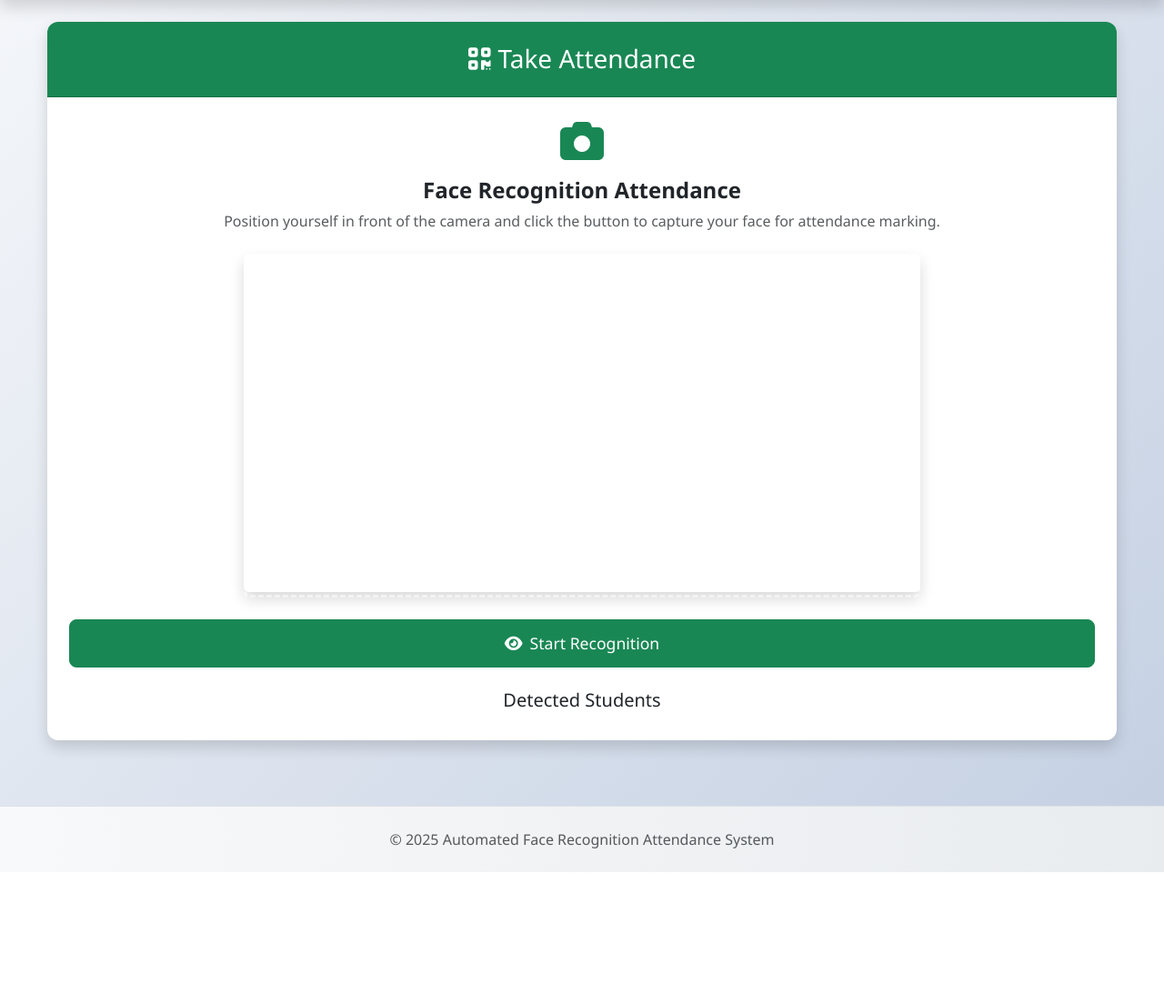
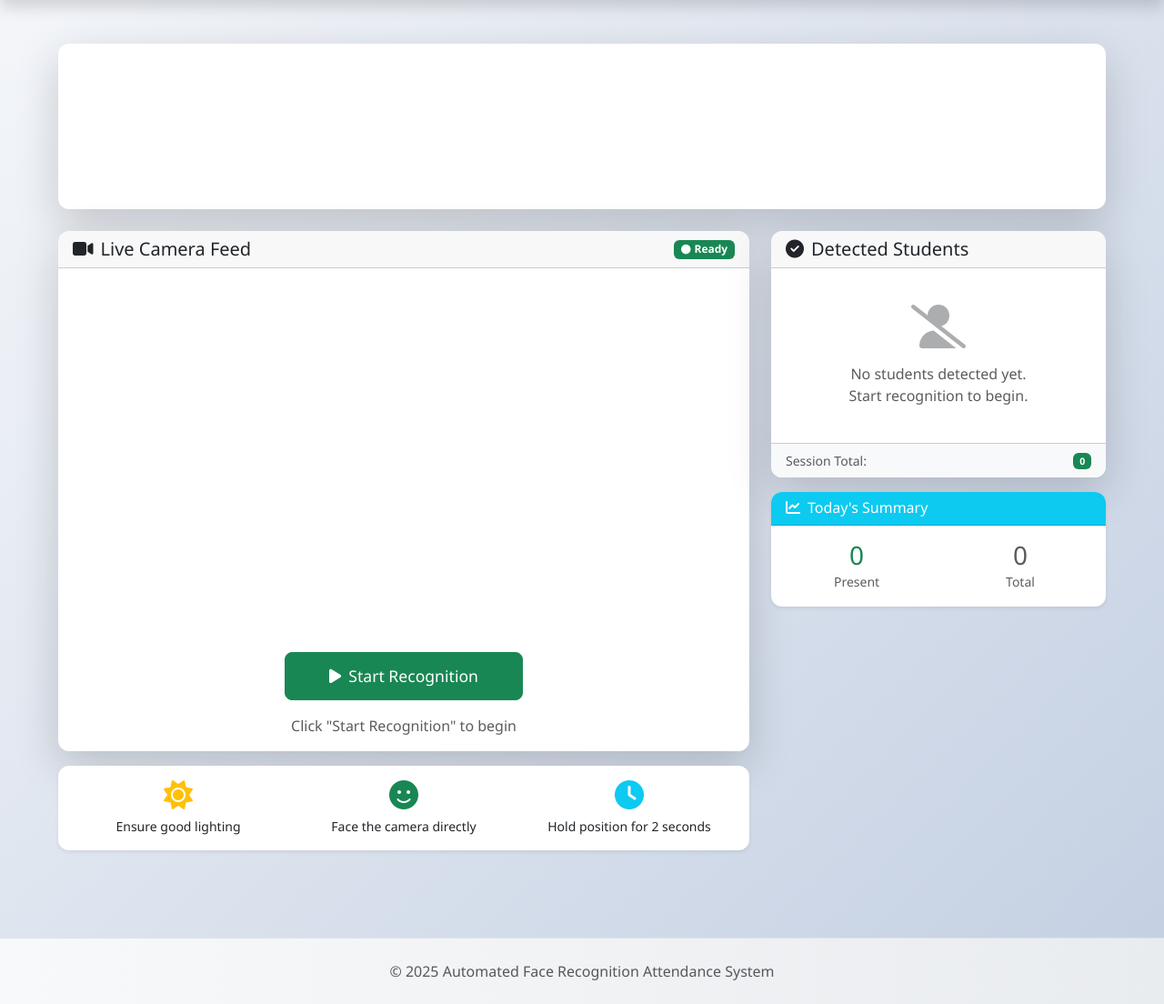
Before and after one commit to Chaitanya8464/Face-Attendance, a Flask app: page /attendance in a window 1280 px wide. Shown: the part 62-1166 px from the top of the page at 91% size. Before the commit the page ends 1021 px from the top, so only its background shows below. Run offline with Flask 3, Linux system fonts and the light colour scheme; some libraries are stand-ins or nearby versions.

Commit message:
Updated: Attandance page has been updated

```diff
--- a/templates/attendance.html
+++ b/templates/attendance.html
@@ -1,57 +1,133 @@
 {% extends 'base.html' %}
+
+{% block title %}Mark Attendance - Face Attendance{% endblock %}
+
 {% block content %}
+<div class="container py-4">
   <div class="row justify-content-center">
     <div class="col-12">
-    <div class="card shadow border-0">
-      <div class="card-header bg-success text-white text-center py-4">
-        <h3 class="mb-0"><i class="fas fa-qrcode me-2"></i>Take Attendance</h3>
+      <!-- Header Card -->
+      <div class="card shadow-lg border-0 mb-4 animated">
+        <div class="card-body text-center p-4" style="background: var(--success-gradient); color: white;">
+          <i class="fas fa-camera fa-3x mb-3"></i>
+          <h2 class="fw-bold mb-2">Mark Attendance</h2>
+          <p class="mb-0 opacity-75">Position your face in front of the camera for automatic attendance marking</p>
         </div>
-      <div class="card-body p-4 text-center">
-        <div class="mb-4">
-          <i class="fas fa-camera fa-3x text-success mb-3"></i>
-          <h4 class="fw-bold">Face Recognition Attendance</h4>
-          <p class="text-muted">
-            Position yourself in front of the camera and click the button to capture your face for attendance marking.
-          </p>
       </div>
 
-        <div class="row">
-          <div class="col-lg-8 mx-auto">
-            <div class="position-relative mb-4">
-              <video id="attendanceVideo" autoplay playsinline class="w-100 rounded shadow" style="max-height: 400px;"></video>
-              <div class="camera-overlay position-absolute top-0 start-0 w-100 h-100 rounded" style="border: 3px dashed rgba(255,255,255,0.5);"></div>
+      <div class="row g-4">
+        <!-- Camera Section -->
+        <div class="col-lg-8">
+          <div class="card shadow-lg border-0 animated">
+            <div class="card-header d-flex justify-content-between align-items-center">
+              <h5 class="mb-0"><i class="fas fa-video me-2"></i>Live Camera Feed</h5>
+              <span class="badge bg-success" id="camera-status">
+                <i class="fas fa-circle me-1 small"></i>Ready
+              </span>
+            </div>
+
+            <div class="card-body p-0">
+              <div class="video-container position-relative">
+                <video id="attendanceVideo" autoplay playsinline class="w-100" style="min-height: 400px;"></video>
+                <div class="camera-frame"></div>
+
+                <!-- Scanning animation overlay -->
+                <div id="scan-overlay" class="position-absolute top-0 start-0 w-100 h-100 d-none">
+                  <div style="
+                    position: absolute;
+                    width: 100%;
+                    height: 3px;
+                    background: linear-gradient(90deg, transparent, #38ef7d, transparent);
+                    animation: scan 2s linear infinite;
+                    box-shadow: 0 0 10px #38ef7d;
+                  "></div>
+                </div>
+              </div>
+
+              <div class="card-body">
+                <div class="d-grid gap-2 d-md-flex justify-content-md-center">
+                  <button id="startAttendance" class="btn btn-success btn-lg px-5">
+                    <i class="fas fa-play me-2"></i>Start Recognition
+                  </button>
+                  <button id="stopAttendance" class="btn btn-danger btn-lg px-5 d-none">
+                    <i class="fas fa-stop me-2"></i>Stop Recognition
+                  </button>
+                </div>
+
+                <div class="text-center mt-3">
+                  <div id="status-indicator" class="spinner-border text-success d-none" role="status">
+                    <span class="visually-hidden">Loading...</span>
+                  </div>
+                  <p id="status-text" class="text-muted mt-2 mb-0">Click "Start Recognition" to begin</p>
+                </div>
               </div>
             </div>
           </div>
 
-        <div class="d-grid gap-3 mb-4">
-          <button id="startAttendance" class="btn btn-success btn-lg">
-            <i class="fas fa-eye me-2"></i>Start Recognition
-          </button>
-          <button id="stopAttendance" class="btn btn-danger btn-lg d-none">
-            <i class="fas fa-stop me-2"></i>Stop Recognition
-          </button>
+          <!-- Info Card -->
+          <div class="card mt-3 border-0 shadow-sm animated">
+            <div class="card-body p-3">
+              <div class="row g-3">
+                <div class="col-md-4 text-center">
+                  <i class="fas fa-sun text-warning fa-2x mb-2"></i>
+                  <p class="small mb-0">Ensure good lighting</p>
                 </div>
-
-        <div id="attendanceResult" class="mt-4">
-          <div class="alert alert-info d-none" role="alert">
-            <i class="fas fa-spinner fa-spin me-2"></i>Processing...
+                <div class="col-md-4 text-center">
+                  <i class="fas fa-face-smile text-success fa-2x mb-2"></i>
+                  <p class="small mb-0">Face the camera directly</p>
                 </div>
-          <div class="alert alert-success d-none" role="alert">
-            <i class="fas fa-check-circle me-2"></i>Attendance marked successfully!
+                <div class="col-md-4 text-center">
+                  <i class="fas fa-clock text-info fa-2x mb-2"></i>
+                  <p class="small mb-0">Hold position for 2 seconds</p>
                 </div>
-          <div class="alert alert-warning d-none" role="alert">
-            <i class="fas fa-exclamation-triangle me-2"></i>No students recognized
               </div>
-          <div class="alert alert-danger d-none" role="alert">
-            <i class="fas fa-exclamation-circle me-2"></i>Error occurred
+            </div>
           </div>
         </div>
 
-        <div id="detectedStudents" class="mt-4">
-          <h5>Detected Students</h5>
-          <div class="list-group" id="studentList">
+        <!-- Results Section -->
+        <div class="col-lg-4">
+          <div class="card shadow-lg border-0 animated" style="animation-delay: 0.1s;">
+            <div class="card-header">
+              <h5 class="mb-0"><i class="fas fa-check-circle me-2"></i>Detected Students</h5>
+            </div>
+
+            <div class="card-body">
+              <div class="text-center py-4" id="no-results">
+                <i class="fas fa-user-slash fa-3x text-muted mb-3 opacity-50"></i>
+                <p class="text-muted mb-0">No students detected yet.<br>Start recognition to begin.</p>
+              </div>
+
+              <div id="detected-list" class="list-group list-group-flush">
                 <!-- Detected students will appear here -->
+              </div>
+            </div>
+
+            <div class="card-footer bg-light">
+              <div class="d-flex justify-content-between align-items-center small">
+                <span class="text-muted">Session Total:</span>
+                <span class="badge bg-success" id="session-count">0</span>
+              </div>
+            </div>
+          </div>
+
+          <!-- Today's Stats -->
+          <div class="card mt-3 border-0 shadow-sm animated" style="animation-delay: 0.2s;">
+            <div class="card-header bg-info text-white">
+              <h6 class="mb-0"><i class="fas fa-chart-line me-2"></i>Today's Summary</h6>
+            </div>
+            <div class="card-body">
+              <div class="row text-center">
+                <div class="col-6">
+                  <h3 class="text-success mb-0" id="today-present">0</h3>
+                  <small class="text-muted">Present</small>
+                </div>
+                <div class="col-6">
+                  <h3 class="text-muted mb-0" id="today-total">0</h3>
+                  <small class="text-muted">Total</small>
+                </div>
+              </div>
+            </div>
           </div>
         </div>
       </div>
@@ -59,168 +135,169 @@
   </div>
 </div>
 
+<style>
+@keyframes scan {
+  0% { top: 0%; }
+  100% { top: 100%; }
+}
+</style>
+{% endblock %}
+
+{% block extra_scripts %}
 <script>
   let video = document.getElementById('attendanceVideo');
   let stream = null;
   let recognitionInterval = null;
+  let detectedStudents = new Set();
+  let sessionCount = 0;
 
-  // Initialize camera for attendance
-  async function initAttendanceCamera() {
+  // Initialize camera
+  async function initCamera() {
     try {
-      stream = await navigator.mediaDevices.getUserMedia({video: true});
+      stream = await navigator.mediaDevices.getUserMedia({
+        video: {
+          width: { ideal: 1280 },
+          height: { ideal: 720 },
+          facingMode: 'user'
+        }
+      });
       video.srcObject = stream;
-      showNotification('Camera connected successfully!', 'success');
+      document.getElementById('camera-status').innerHTML = '<i class="fas fa-circle me-1 small"></i>Active';
+      document.getElementById('camera-status').classList.remove('bg-success');
+      document.getElementById('camera-status').classList.add('bg-info');
     } catch (err) {
-      console.error('Camera init failed', err);
-      showNotification('Could not access camera. Please allow camera permission or try a different browser.', 'error');
+      console.error('Camera error:', err);
+      showNotification('Camera access denied. Please allow permission.', 'error');
+      document.getElementById('camera-status').innerHTML = '<i class="fas fa-exclamation-triangle me-1 small"></i>Error';
+      document.getElementById('camera-status').classList.remove('bg-success');
+      document.getElementById('camera-status').classList.add('bg-danger');
     }
   }
 
-  // Start face recognition
-  document.getElementById('startAttendance').onclick = async () => {
-    // Show stop button and hide start button
-    document.getElementById('startAttendance').classList.add('d-none');
+  // Start recognition
+  document.getElementById('startAttendance').onclick = async function() {
+    this.classList.add('d-none');
     document.getElementById('stopAttendance').classList.remove('d-none');
+    document.getElementById('scan-overlay').classList.remove('d-none');
+    document.getElementById('status-text').textContent = 'Scanning for faces...';
+    document.getElementById('status-indicator').classList.remove('d-none');
 
-    // Start recognition every 2 seconds
-    recognitionInterval = setInterval(async () => {
-      const processingAlert = document.querySelector('.alert-info');
-      const successAlert = document.querySelector('.alert-success');
-      const warningAlert = document.querySelector('.alert-warning');
-      const dangerAlert = document.querySelector('.alert-danger');
-      const resultDiv = document.getElementById('attendanceResult');
-      const studentList = document.getElementById('studentList');
+    // Recognize every 2 seconds
+    recognitionInterval = setInterval(performRecognition, 2000);
 
-      // Reset alerts
-      processingAlert.classList.add('d-none');
-      successAlert.classList.add('d-none');
-      warningAlert.classList.add('d-none');
-      dangerAlert.classList.add('d-none');
-
-      // Show processing
-      processingAlert.classList.remove('d-none');
-
-      try {
-        // Capture frame from video
-        const canvas = document.createElement('canvas');
-        canvas.width = video.videoWidth || 640;
-        canvas.height = video.videoHeight || 480;
-        canvas.getContext('2d').drawImage(video, 0, 0, canvas.width, canvas.height);
-        const dataUrl = canvas.toDataURL('image/jpeg');
-
-        // Send to server for recognition
-        const res = await fetch('/api/recognize_attendance', {
-          method: 'POST',
-          headers: {'Content-Type': 'application/json'},
-          body: JSON.stringify({image: dataUrl})
-        });
-
-        const data = await res.json();
-
-        processingAlert.classList.add('d-none');
-
-        if(data.error) {
-          dangerAlert.classList.remove('d-none');
-          dangerAlert.querySelector('.fa-exclamation-circle').nextSibling.textContent = ` ${data.error}`;
-          return;
-        }
-
-        if(!data.recognized || data.recognized.length === 0) {
-          // No students recognized, but not an error
-          if (!warningAlert.classList.contains('d-none')) {
-            warningAlert.classList.remove('d-none');
-          }
-          return;
-        }
-
-        // Hide warning if students were recognized
-        warningAlert.classList.add('d-none');
-        successAlert.classList.remove('d-none');
-
-        // Update student list
-        studentList.innerHTML = '';
-        data.recognized.forEach(m => {
-          const li = document.createElement('li');
-          li.className = 'list-group-item d-flex justify-content-between align-items-center';
-          li.innerHTML = `${m.roll} - ${m.name}<span class="badge bg-success">Present</span>`;
-          studentList.appendChild(li);
-        });
-
-      } catch (error) {
-        processingAlert.classList.add('d-none');
-        dangerAlert.classList.remove('d-none');
-        dangerAlert.querySelector('.fa-exclamation-circle').nextSibling.textContent = ` Network error occurred`;
-      }
-    }, 2000); // Repeat every 2 seconds
+    // First recognition immediately
+    performRecognition();
   };
 
-  // Stop face recognition
-  document.getElementById('stopAttendance').onclick = () => {
+  // Stop recognition
+  document.getElementById('stopAttendance').onclick = function() {
+    stopRecognition();
+  };
+
+  function stopRecognition() {
     if (recognitionInterval) {
       clearInterval(recognitionInterval);
       recognitionInterval = null;
     }
 
-    // Show start button and hide stop button
+    document.getElementById('startAttendance').classList.remove('d-none');
     document.getElementById('stopAttendance').classList.add('d-none');
-    document.getElementById('startAttendance').classList.remove('d-none');
+    document.getElementById('scan-overlay').classList.add('d-none');
+    document.getElementById('status-indicator').classList.add('d-none');
+    document.getElementById('status-text').textContent = 'Recognition stopped';
+  }
 
-    // Hide alerts
-    document.querySelectorAll('.alert').forEach(alert => alert.classList.add('d-none'));
-  };
+  // Perform face recognition
+  async function performRecognition() {
+    try {
+      const canvas = document.createElement('canvas');
+      canvas.width = video.videoWidth || 640;
+      canvas.height = video.videoHeight || 480;
+      const ctx = canvas.getContext('2d');
+      ctx.drawImage(video, 0, 0, canvas.width, canvas.height);
+      const dataUrl = canvas.toDataURL('image/jpeg');
 
-  // Initialize camera when page loads
-  document.addEventListener('DOMContentLoaded', initAttendanceCamera);
+      const response = await fetch('/api/recognize_attendance', {
+        method: 'POST',
+        headers: { 'Content-Type': 'application/json' },
+        body: JSON.stringify({ image: dataUrl })
+      });
 
-  // Helper function to show notifications
-  function showNotification(message, type = 'info') {
-    // Remove existing notification if any
-    const existingAlert = document.querySelector('.notification-toast');
-    if (existingAlert) existingAlert.remove();
+      const data = await response.json();
 
-    const alertTypes = {
-      success: 'bg-success',
-      error: 'bg-danger',
-      info: 'bg-info',
-      warning: 'bg-warning'
-    };
+      if (data.error) {
+        console.error('Recognition error:', data.error);
+        return;
+      }
 
-    const alertClass = alertTypes[type] || 'bg-info';
+      // Update detected list
+      const detectedList = document.getElementById('detected-list');
+      const noResults = document.getElementById('no-results');
 
-    // Create toast notification
-    const toastHTML = `
-      <div class="position-fixed bottom-0 end-0 p-3 notification-toast" style="z-index: 11">
-        <div class="toast ${alertClass} text-white" role="alert">
-          <div class="toast-body">
-            <i class="fas me-2"></i>
-            ${message}
+      if (data.recognized && data.recognized.length > 0) {
+        if (noResults) noResults.style.display = 'none';
+
+        data.recognized.forEach(student => {
+          const key = `${student.roll}-${student.name}`;
+          if (!detectedStudents.has(key)) {
+            detectedStudents.add(key);
+            sessionCount++;
+
+            const item = document.createElement('div');
+            item.className = 'list-group-item d-flex justify-content-between align-items-center animated fade-in';
+            item.innerHTML = `
+              <div>
+                <div class="fw-bold text-primary">${student.roll}</div>
+                <small class="text-muted">${student.name}</small>
               </div>
-        </div>
-      </div>
+              <span class="badge bg-success"><i class="fas fa-check me-1"></i>Marked</span>
             `;
+            detectedList.appendChild(item);
 
-    document.body.insertAdjacentHTML('beforeend', toastHTML);
+            document.getElementById('session-count').textContent = sessionCount;
 
-    const toastEl = document.querySelector('.notification-toast .toast');
-    const icon = toastEl.querySelector('.fas');
+            // Show success notification
+            showNotification(`${student.name} (${student.roll}) - Attendance marked!`, 'success');
 
-    // Set icon based on type
-    icon.className = `fas me-2 ${
-      type === 'success' ? 'fa-check-circle' :
-      type === 'error' ? 'fa-exclamation-circle' :
-      type === 'warning' ? 'fa-exclamation-triangle' : 'fa-info-circle'
-    }`;
+            // Trigger confetti for first detection
+            if (sessionCount === 1) {
+              triggerConfetti();
+            }
+          }
+        });
+      }
 
-    // Show toast
-    const toast = new bootstrap.Toast(toastEl, { delay: 3000 });
-    toast.show();
+    } catch (error) {
+      console.error('Recognition failed:', error);
+    }
+  }
 
-    // Remove after animation
-    setTimeout(() => {
-      if (document.querySelector('.notification-toast')) {
-        document.querySelector('.notification-toast').remove();
+  // Load today's stats
+  async function loadTodayStats() {
+    try {
+      const response = await fetch('/api/stats');
+      const data = await response.json();
+      document.getElementById('today-present').textContent = data.today_attendance || 0;
+      document.getElementById('today-total').textContent = data.total_records || 0;
+    } catch (error) {
+      console.error('Failed to load stats:', error);
     }
-    }, 3500);
   }
+
+  // Initialize on load
+  document.addEventListener('DOMContentLoaded', () => {
+    initCamera();
+    loadTodayStats();
+  });
+
+  // Cleanup on page unload
+  window.addEventListener('beforeunload', () => {
+    if (stream) {
+      stream.getTracks().forEach(track => track.stop());
+    }
+    if (recognitionInterval) {
+      clearInterval(recognitionInterval);
+    }
+  });
 </script>
 {% endblock %}
```
Lines whose indentation alone changed are shown as unchanged.
